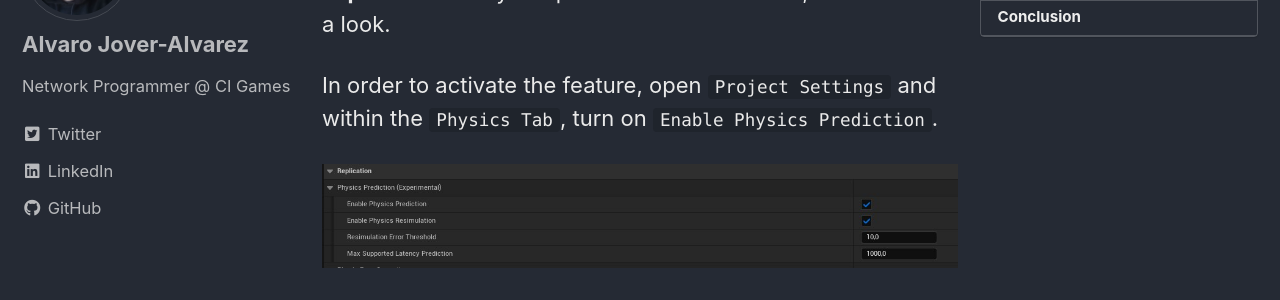
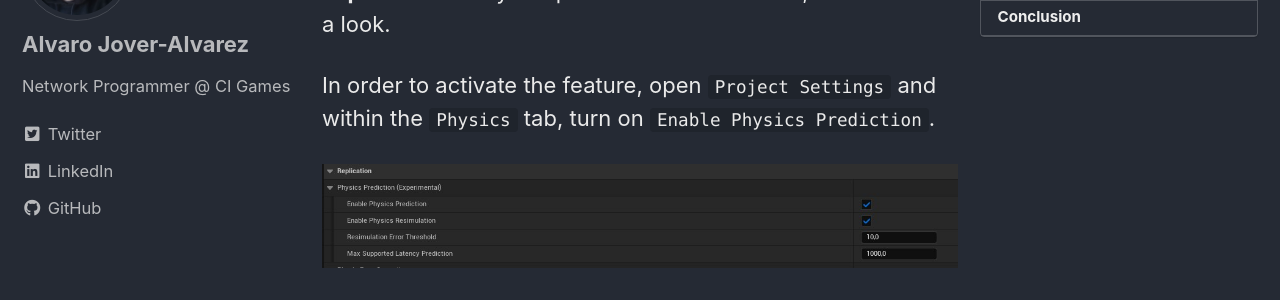
Before and after one commit to vorixo/devtricks, a Jekyll site: the page built from _posts/2023-07-30-phys-prediction-show.md, in a window 1280 px wide and 900 px high, scrolled down 349 px. Shown: the part 155-455 px from the top of the window. Built offline with Jekyll 4.4.1, drawn with Linux system fonts in a browser that asks for light colours; cached includes are drawn as plain includes.

Commit message:
[UPD] More typos

```diff
--- a/_posts/2023-07-30-phys-prediction-show.md
+++ b/_posts/2023-07-30-phys-prediction-show.md
@@ -19,7 +19,7 @@ Unreal Engine introduced Physics prediction in 5.3, this post showcases a little
 
 Wow! I didn't see that coming! Epic Games introduced an **experimental** Physics prediction feature in 5.3, so... let's take a look.
 
-In order to activate the feature, open `Project Settings` and within the `Physics Tab`, turn on `Enable Physics Prediction`.
+In order to activate the feature, open `Project Settings` and within the `Physics` tab, turn on `Enable Physics Prediction`.
 
 ![Network Physics Prediction]({{ '/' | absolute_url }}/assets/images/per-post/phys-prediction-show/enableit.jpg){: .align-center}
 
```
